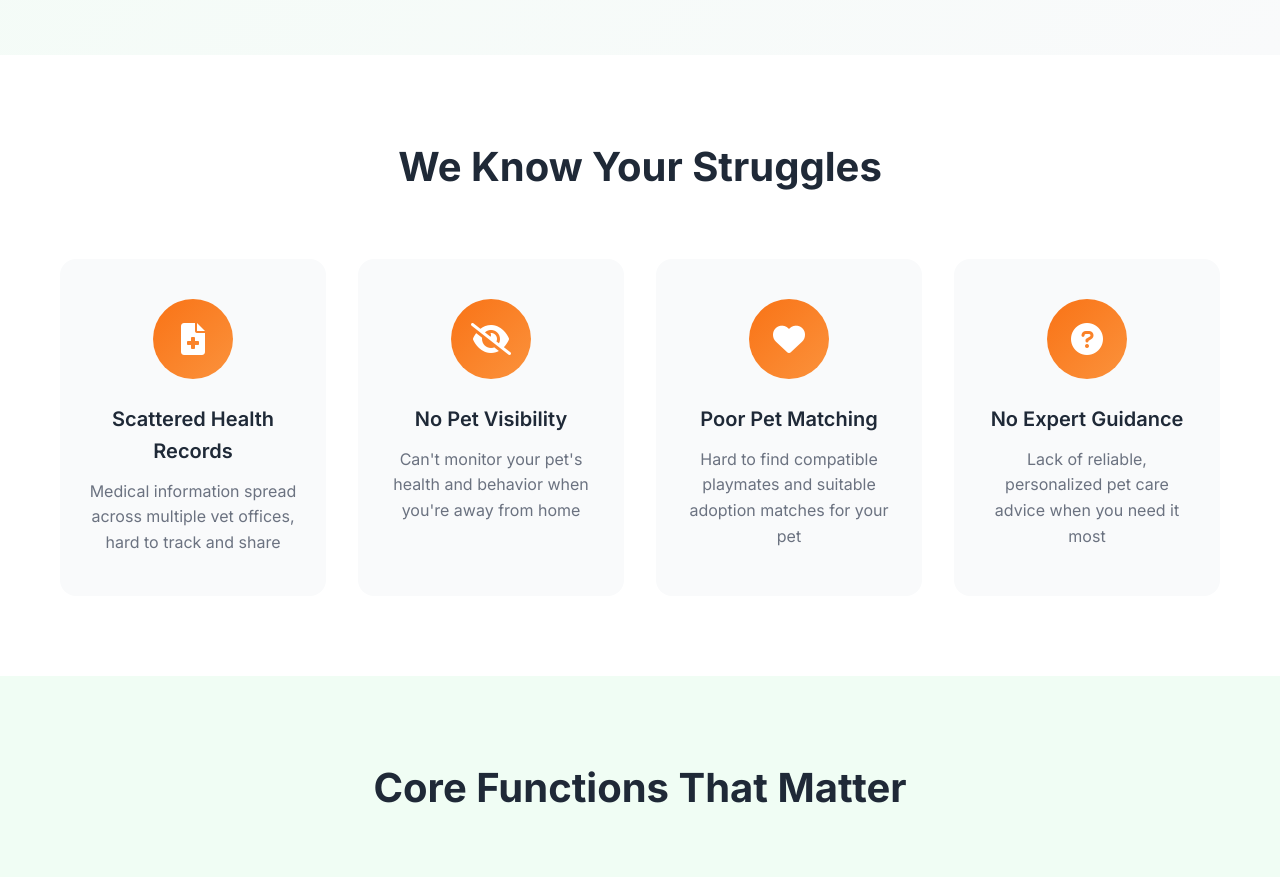
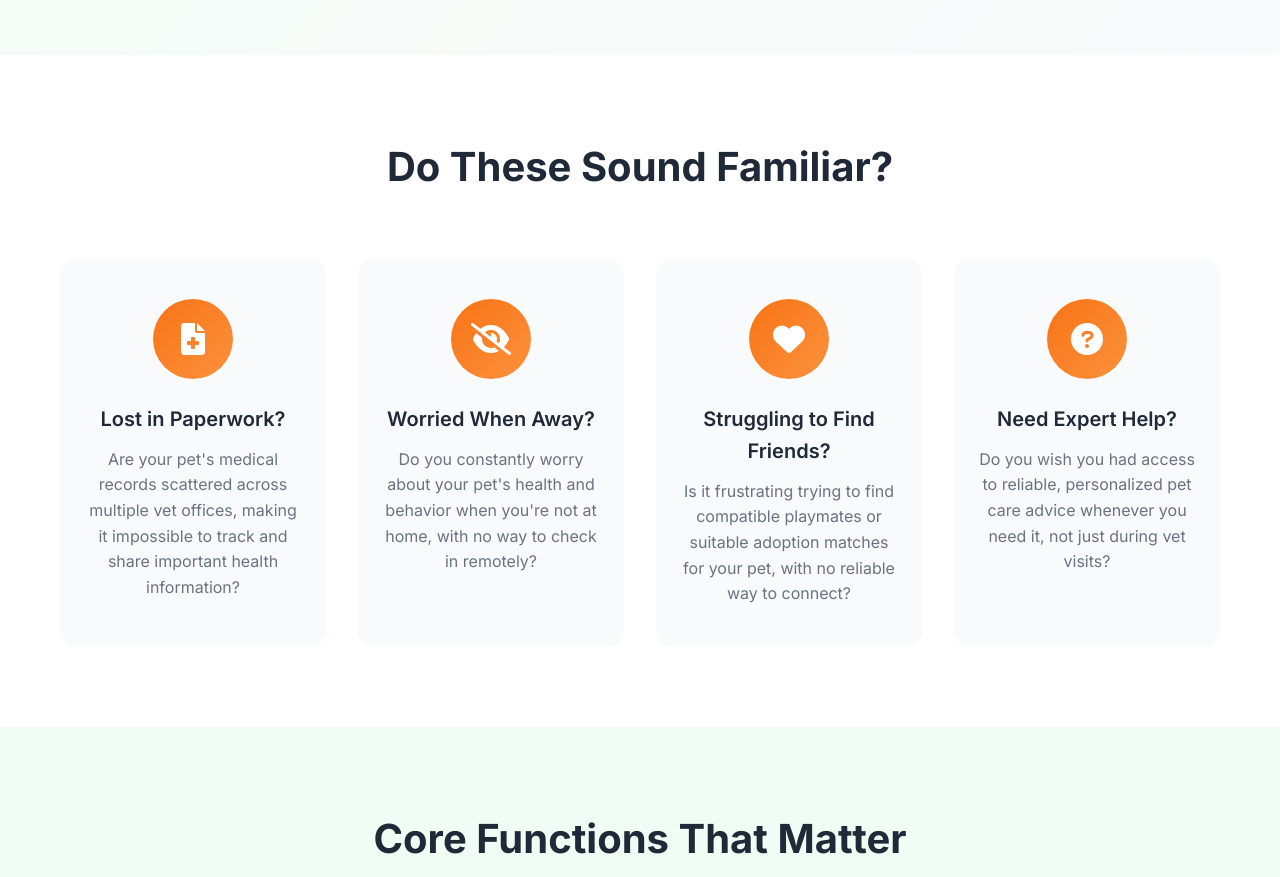
Before and after one commit to Pawcketpets/website, a plain HTML site: page index.html in a window 1280 px wide. Shown: the part 1220-2097 px from the top of the page. Drawn offline with nearby package versions, Linux system fonts and the light colour scheme.

Commit message:
Transform pain points section to use questions for better user engagement

```diff
--- a/index.html
+++ b/index.html
@@ -94,35 +94,35 @@
     <!-- Pain Points Section -->
     <section class="pain-points">
         <div class="container">
-            <h2>We Know Your Struggles</h2>
+            <h2>Do These Sound Familiar?</h2>
             <div class="pain-grid">
                 <div class="pain-card">
                     <div class="pain-icon">
                         <i class="fas fa-file-medical"></i>
                     </div>
-                    <h3>Scattered Health Records</h3>
-                    <p>Medical information spread across multiple vet offices, hard to track and share</p>
+                    <h3>Lost in Paperwork?</h3>
+                    <p>Are your pet's medical records scattered across multiple vet offices, making it impossible to track and share important health information?</p>
                 </div>
                 <div class="pain-card">
                     <div class="pain-icon">
                         <i class="fas fa-eye-slash"></i>
                     </div>
-                    <h3>No Pet Visibility</h3>
-                    <p>Can't monitor your pet's health and behavior when you're away from home</p>
+                    <h3>Worried When Away?</h3>
+                    <p>Do you constantly worry about your pet's health and behavior when you're not at home, with no way to check in remotely?</p>
                 </div>
                 <div class="pain-card">
                     <div class="pain-icon">
                         <i class="fas fa-heart"></i>
                     </div>
-                    <h3>Poor Pet Matching</h3>
-                    <p>Hard to find compatible playmates and suitable adoption matches for your pet</p>
+                    <h3>Struggling to Find Friends?</h3>
+                    <p>Is it frustrating trying to find compatible playmates or suitable adoption matches for your pet, with no reliable way to connect?</p>
                 </div>
                 <div class="pain-card">
                     <div class="pain-icon">
                         <i class="fas fa-question-circle"></i>
                     </div>
-                    <h3>No Expert Guidance</h3>
-                    <p>Lack of reliable, personalized pet care advice when you need it most</p>
+                    <h3>Need Expert Help?</h3>
+                    <p>Do you wish you had access to reliable, personalized pet care advice whenever you need it, not just during vet visits?</p>
                 </div>
             </div>
         </div>
```
